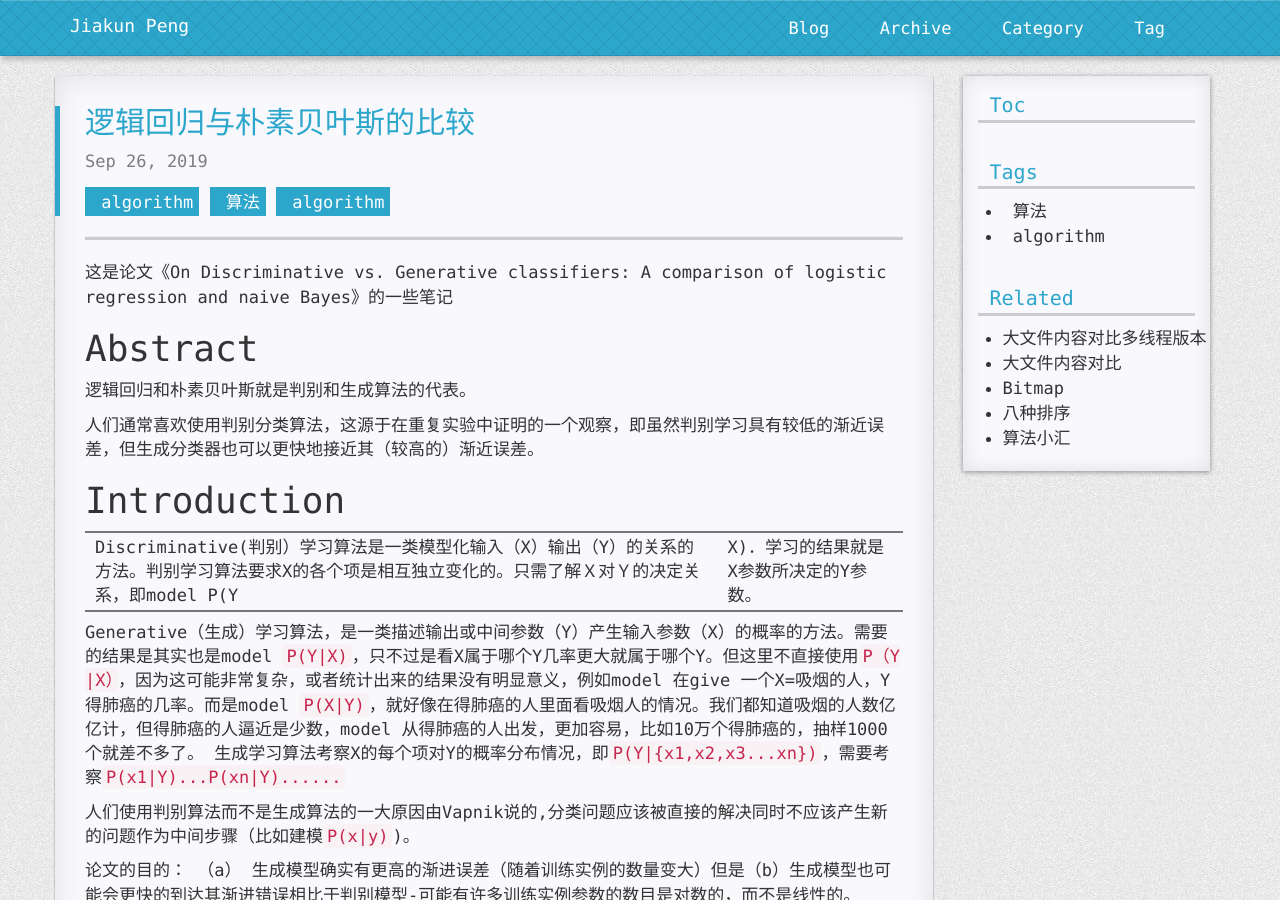
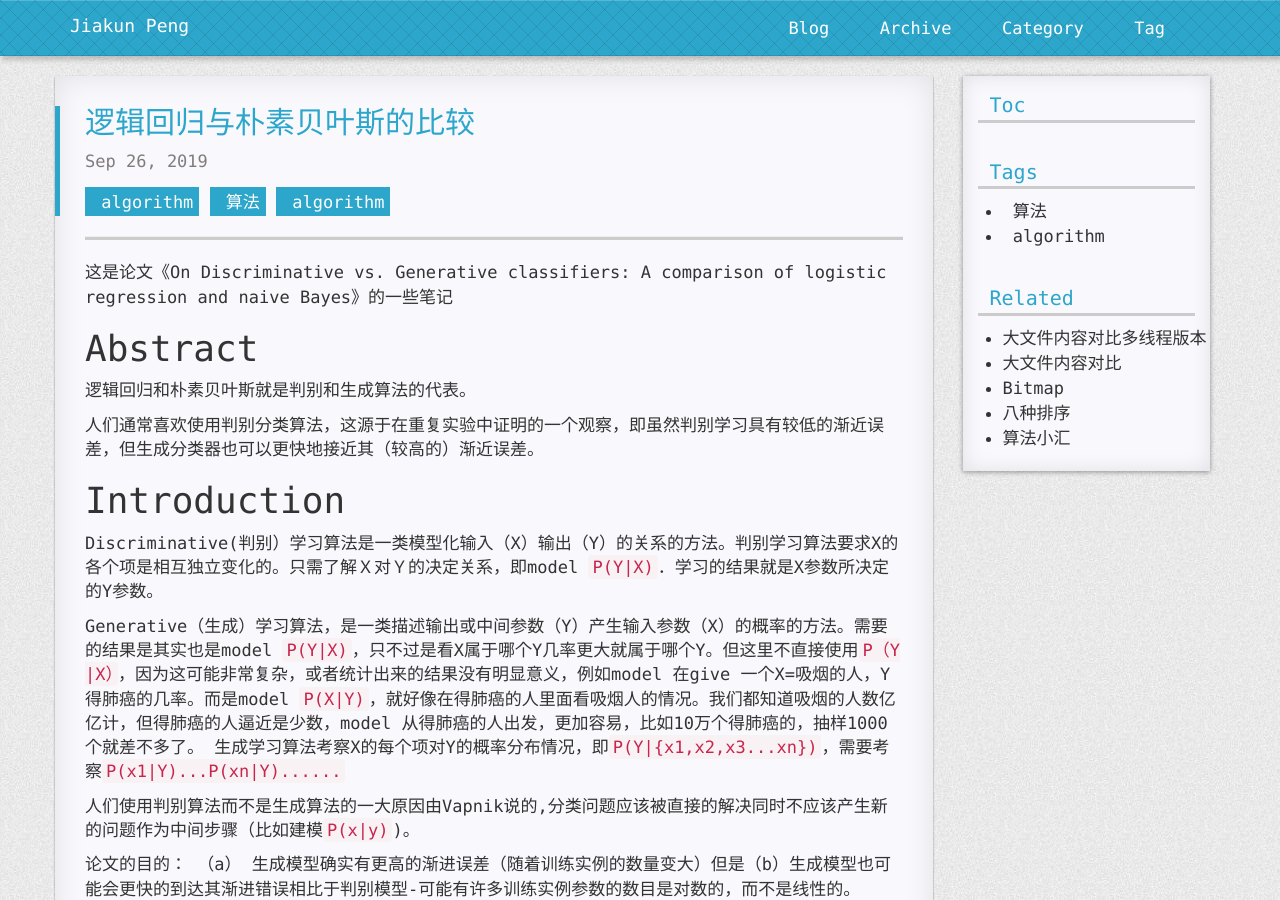
Before and after one commit to oblivionpjk/oblivionpjk.github.io, a Jekyll site: the page built from _posts/2019-09-26-逻辑回归与朴素贝叶斯的比较.md, in a window 1280 px wide and 900 px high. Built offline with Jekyll 4.4.1, drawn with Linux system fonts in a browser that asks for light colours; nearby versions of some CDN libraries; comment, search, counter and statistics services are not loaded; a style sheet for code colours, icons or effects is not loaded.

```diff
--- a/_posts/2019-09-26-逻辑回归与朴素贝叶斯的比较.md
+++ b/_posts/2019-09-26-逻辑回归与朴素贝叶斯的比较.md
@@ -13,7 +13,7 @@ categories: algorithm
 
 # Introduction
 
-Discriminative(判别）学习算法是一类模型化输入（X）输出（Y）的关系的方法。判别学习算法要求X的各个项是相互独立变化的。只需了解Ｘ对Ｙ的决定关系，即model P(Y|X)．学习的结果就是X参数所决定的Y参数。
+Discriminative(判别）学习算法是一类模型化输入（X）输出（Y）的关系的方法。判别学习算法要求X的各个项是相互独立变化的。只需了解Ｘ对Ｙ的决定关系，即model `P(Y|X)`．学习的结果就是X参数所决定的Y参数。
 
 Generative（生成）学习算法，是一类描述输出或中间参数（Y）产生输入参数（X）的概率的方法。需要的结果是其实也是model `P(Y|X)`，只不过是看X属于哪个Y几率更大就属于哪个Y。但这里不直接使用`P（Y|X）`，因为这可能非常复杂，或者统计出来的结果没有明显意义，例如model 在give 一个X=吸烟的人，Y得肺癌的几率。而是model `P(X|Y)`，就好像在得肺癌的人里面看吸烟人的情况。我们都知道吸烟的人数亿亿计，但得肺癌的人逼近是少数，model 从得肺癌的人出发，更加容易，比如10万个得肺癌的，抽样1000个就差不多了。 生成学习算法考察X的每个项对Y的概率分布情况，即`P(Y|{x1,x2,x3...xn})`，需要考察`P(x1|Y)...P(xn|Y)......`
 
```
